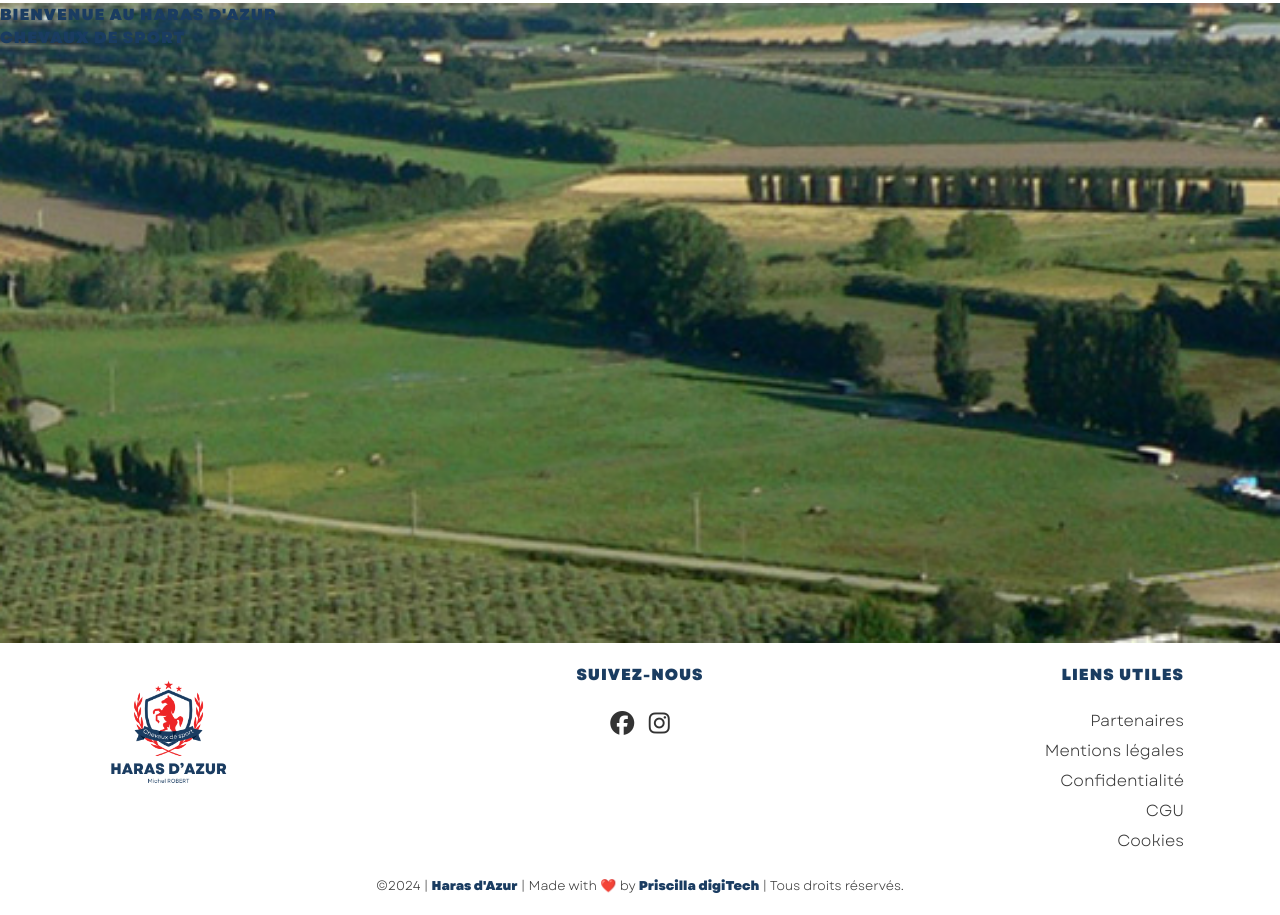
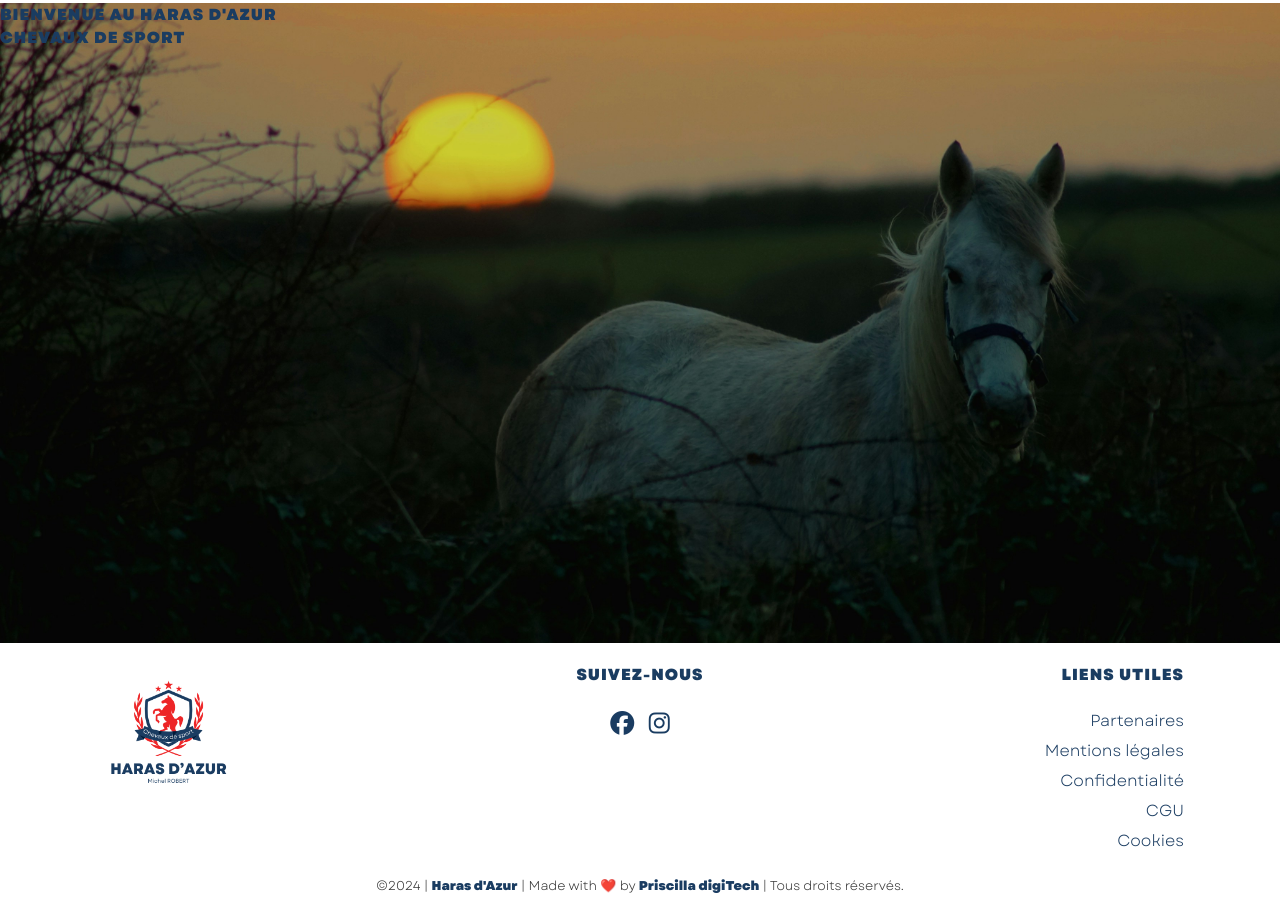
Before and after one commit to Webilys/Haras-d-azur, a plain HTML site: page index.html in a window 1280 px wide. Shown: the part 251-1166 px from the top of the page. Drawn offline with Linux system fonts and the light colour scheme.

Commit message:
17/02/24 V1

```diff
--- a/assets/styles/layout/_footer.scss
+++ b/assets/styles/layout/_footer.scss
@@ -28,6 +28,7 @@ footer {
         padding: 5px;
         cursor: pointer;
         transition: 0.2s;
+        color: $color2;
 
         &:hover {
           transform: scale(1.2);
@@ -44,7 +45,7 @@ footer {
         transition: 0.2s;
 
         a {
-          color: $text;
+          color: $color2;
         }
 
         &:hover {
--- a/assets/styles/pages/_accueil.scss
+++ b/assets/styles/pages/_accueil.scss
@@ -1,4 +1,4 @@
 .accueil {
   height: 80vh;
-  background: url(../img/bg.jpeg) center/cover;
+  background: url(../img/1.jpg) center/cover;
 }
```
Also changed, not shown: assets/img/1.jpg (added), assets/styles/index.css, 5 other files.
